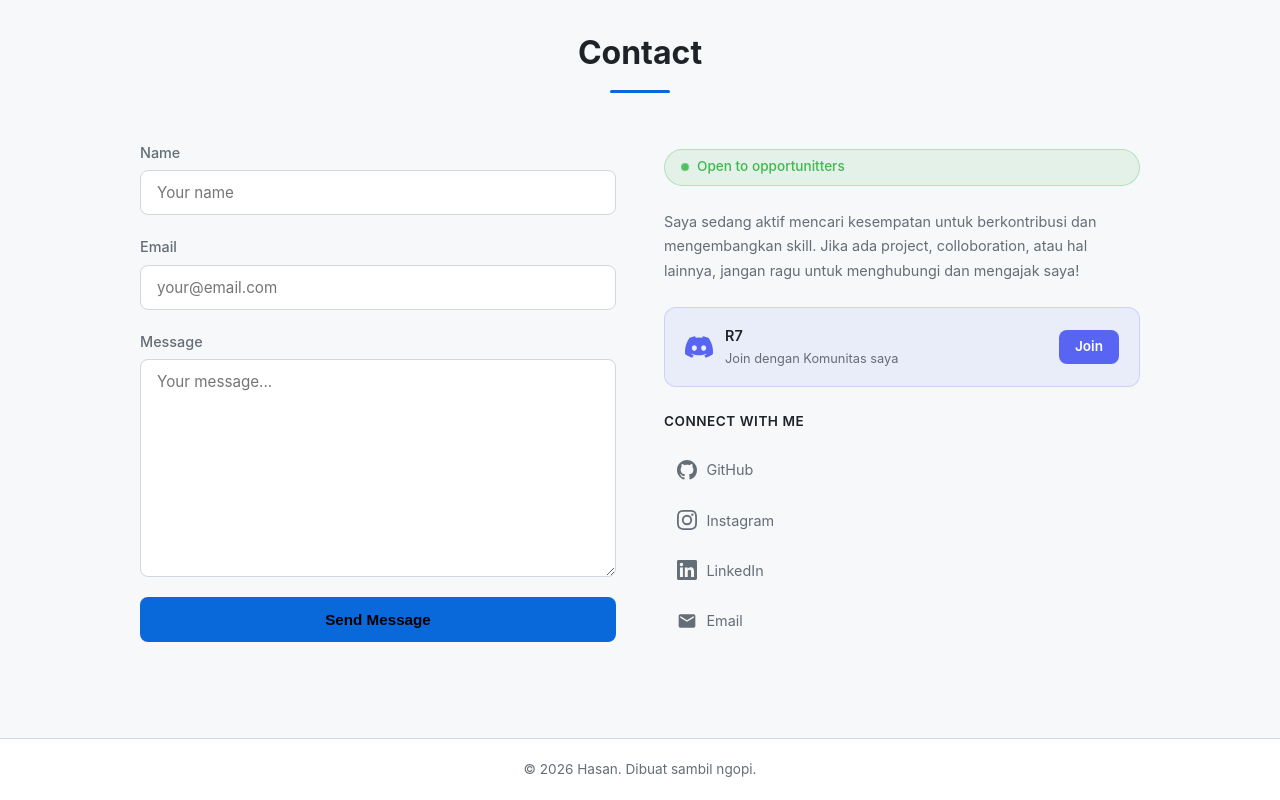
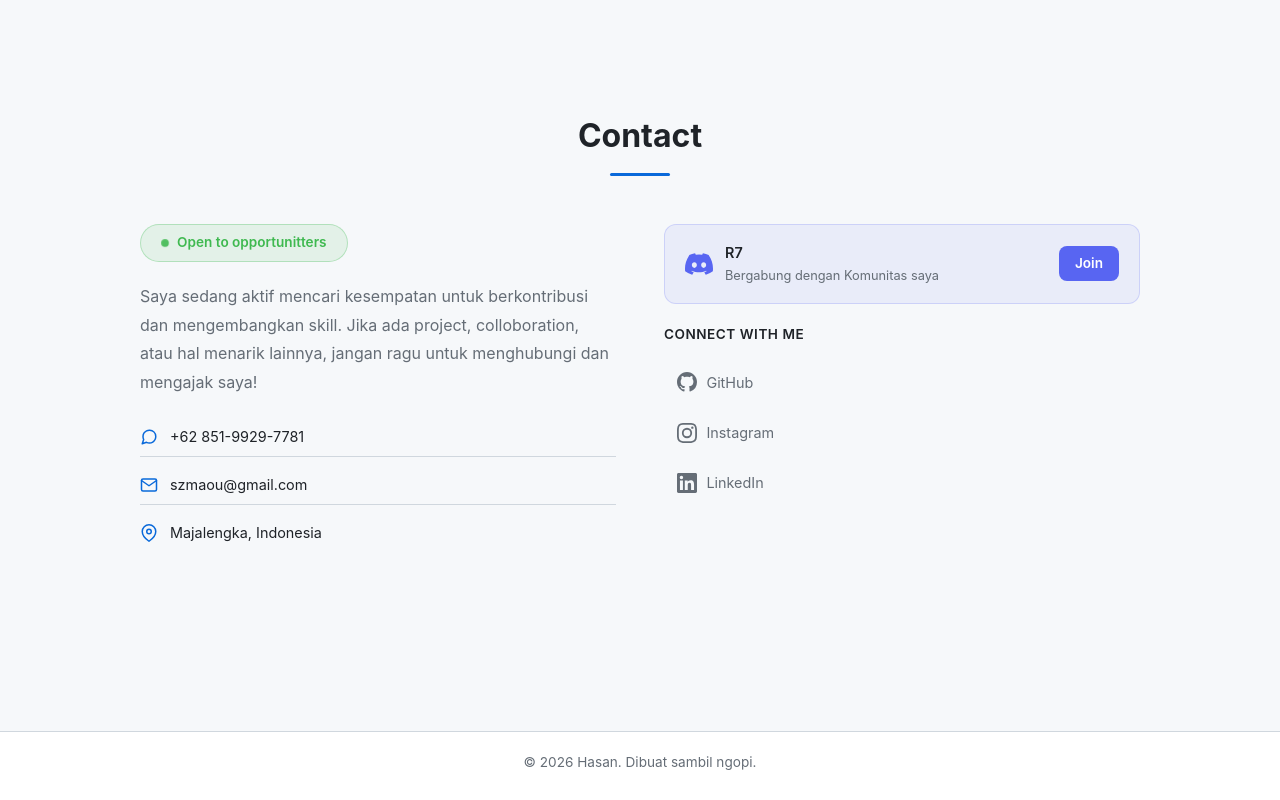
Before and after one commit to szmaou/portofolio, a plain HTML site: page index.html in a window 1280 px wide. Shown: the part 3465-4265 px from the top of the page. Drawn offline with Linux system fonts and the light colour scheme; no server answers.

Commit message:
redesign contact section: remove form, add details, WhatsApp link, mailto, layout adjustments

```diff
--- a/css/components.css
+++ b/css/components.css
@@ -706,81 +706,31 @@
   align-items: stretch;
 }
 
-.contact-form {
+.contact-left {
+  display: flex;
+  flex-direction: column;
+  gap: 1.25rem;
+  justify-content: flex-start;
+}
+
+.contact-info {
   display: flex;
   flex-direction: column;
   gap: 1.25rem;
   height: 100%;
 }
 
-.contact-form .btn-full {
-  margin-top: auto;
-}
-
-.form-group {
-  display: flex;
-  flex-direction: column;
-  gap: 0.4rem;
-}
-
-.form-group label {
-  font-size: 0.9rem;
-  font-weight: 500;
-  color: var(--text-muted);
-}
-
-.form-group input,
-.form-group textarea {
-  background: var(--bg);
-  border: 1px solid var(--border);
-  border-radius: var(--radius-sm);
-  padding: 0.75rem 1rem;
-  color: var(--text);
-  font-family: inherit;
-  font-size: 0.95rem;
-  transition: var(--transition);
-  outline: none;
-}
-
-.form-group input:focus,
-.form-group textarea:focus {
-  border-color: var(--accent);
-  box-shadow: 0 0 0 3px rgba(88, 166, 255, 0.15);
-}
-
-.form-group textarea {
-  resize: vertical;
-  min-height: 120px;
-}
-
-.contact-form .form-group:last-of-type {
-  flex: 1;
-  min-height: 0;
-}
-
-.contact-form .form-group:last-of-type textarea {
-  flex: 1;
-  min-height: 60px;
-}
-
-.contact-info {
-  display: flex;
-  flex-direction: column;
-  gap: 1.5rem;
-  padding-top: 0.5rem;
-  height: 100%;
-}
-
 .status-badge {
   display: inline-flex;
   align-items: center;
+  align-self: flex-start;
   gap: 0.5rem;
-  padding: 0.4rem 1rem;
+  padding: 0.45rem 1.25rem;
   background: rgba(63, 185, 80, 0.1);
   border: 1px solid rgba(63, 185, 80, 0.3);
   border-radius: 20px;
   font-size: 0.85rem;
-  font-weight: 500;
+  font-weight: 600;
   color: var(--success);
 }
 
@@ -804,13 +754,46 @@
   }
 }
 
-.contact-info p {
+.contact-description {
+  line-height: 1.8;
+  font-size: 1rem;
   color: var(--text-muted);
 }
 
-.contact-description {
-  line-height: 1.7;
+.contact-details {
+  display: flex;
+  flex-direction: column;
+  gap: 0.5rem;
+}
+
+.detail-item {
+  display: flex;
+  align-items: center;
+  gap: 0.75rem;
+  padding: 0.5rem 0;
   font-size: 0.9rem;
+  color: var(--text);
+}
+
+.detail-item:not(:last-child) {
+  border-bottom: 1px solid var(--border);
+}
+
+.detail-item svg {
+  width: 18px;
+  height: 18px;
+  flex-shrink: 0;
+  color: var(--accent);
+}
+
+.detail-link {
+  color: inherit;
+  text-decoration: none;
+  transition: color var(--transition);
+}
+
+.detail-link:hover {
+  color: var(--accent);
 }
 
 .discord-card {
--- a/index.html
+++ b/index.html
@@ -210,50 +210,31 @@
         <div class="container">
           <h2 class="section-title">Contact</h2>
           <div class="contact-content">
-            <form class="contact-form" id="contact-form">
-              <div class="form-group">
-                <label for="name">Name</label>
-                <input
-                  type="text"
-                  id="name"
-                  name="name"
-                  placeholder="Your name"
-                  required
-                />
-              </div>
-              <div class="form-group">
-                <label for="email">Email</label>
-                <input
-                  type="email"
-                  id="email"
-                  name="email"
-                  placeholder="your@email.com"
-                  required
-                />
-              </div>
-              <div class="form-group">
-                <label for="message">Message</label>
-                <textarea
-                  id="message"
-                  name="message"
-                  rows="5"
-                  placeholder="Your message..."
-                  required
-                ></textarea>
-              </div>
-              <button type="submit" class="btn btn-primary btn-full">
-                Send Message
-              </button>
-            </form>
-            <div class="contact-info">
+            <div class="contact-left">
               <div class="status-badge">
                 <span class="status-dot"></span>
                 Open to opportunitters
               </div>
               <p class="contact-description">
                 Saya sedang aktif mencari kesempatan untuk berkontribusi dan
-                mengembangkan skill. Jika ada project, colloboration, atau hal lainnya, jangan ragu untuk menghubungi dan mengajak saya!
+                mengembangkan skill. Jika ada project, colloboration, atau hal menarik lainnya, jangan ragu untuk menghubungi dan mengajak saya!
               </p>
+              <div class="contact-details">
+                <div class="detail-item">
+                  <svg width="18" height="18" viewBox="0 0 24 24" fill="none" stroke="currentColor" stroke-width="2" stroke-linecap="round" stroke-linejoin="round"><path d="M21 11.5a8.38 8.38 0 0 1-.9 3.8 8.5 8.5 0 0 1-7.6 4.7 8.38 8.38 0 0 1-3.8-.9L3 21l1.9-5.7a8.38 8.38 0 0 1-.9-3.8 8.5 8.5 0 0 1 4.7-7.6 8.38 8.38 0 0 1 3.8-.9h.5a8.48 8.48 0 0 1 8 8v.5z"/></svg>
+                  <a href="https://wa.me/6285199297781" target="_blank" rel="noopener" class="detail-link">+62 851-9929-7781</a>
+                </div>
+                <div class="detail-item">
+                  <svg width="18" height="18" viewBox="0 0 24 24" fill="none" stroke="currentColor" stroke-width="2" stroke-linecap="round" stroke-linejoin="round"><path d="M4 4h16c1.1 0 2 .9 2 2v12c0 1.1-.9 2-2 2H4c-1.1 0-2-.9-2-2V6c0-1.1.9-2 2-2z"/><polyline points="22,6 12,13 2,6"/></svg>
+                  <a href="mailto:szmaou@gmail.com" class="detail-link">szmaou@gmail.com</a>
+                </div>
+                <div class="detail-item">
+                  <svg width="18" height="18" viewBox="0 0 24 24" fill="none" stroke="currentColor" stroke-width="2" stroke-linecap="round" stroke-linejoin="round"><path d="M21 10c0 7-9 13-9 13s-9-6-9-13a9 9 0 0 1 18 0z"/><circle cx="12" cy="10" r="3"/></svg>
+                  <span>Majalengka, Indonesia</span>
+                </div>
+              </div>
+            </div>
+            <div class="contact-info">
               <div class="discord-card">
                 <div class="discord-card-content">
                   <svg viewBox="0 0 24 24" width="28" height="28" fill="currentColor">
@@ -261,7 +242,7 @@
                   </svg>
                   <div>
                     <span class="discord-card-title">R7</span>
-                    <span class="discord-card-desc">Join dengan Komunitas saya</span>
+                    <span class="discord-card-desc">Bergabung dengan Komunitas saya</span>
                   </div>
                 </div>
                 <a href="https://discord.gg/29jm2rbycb" class="discord-card-btn" target="_blank" rel="noopener">Join</a>
@@ -287,12 +268,6 @@
                     </svg>
                     LinkedIn
                   </a>
-                  <a href="mailto:szmaou@gmail.com" class="connect-link">
-                    <svg viewBox="0 0 24 24" width="20" height="20" fill="currentColor">
-                      <path d="M20 4H4c-1.1 0-2 .9-2 2v12c0 1.1.9 2 2 2h16c1.1 0 2-.9 2-2V6c0-1.1-.9-2-2-2zm0 4l-8 5-8-5V6l8 5 8-5v2z"/>
-                    </svg>
-                    Email
-                  </a>
                 </div>
               </div>
             </div>
```
